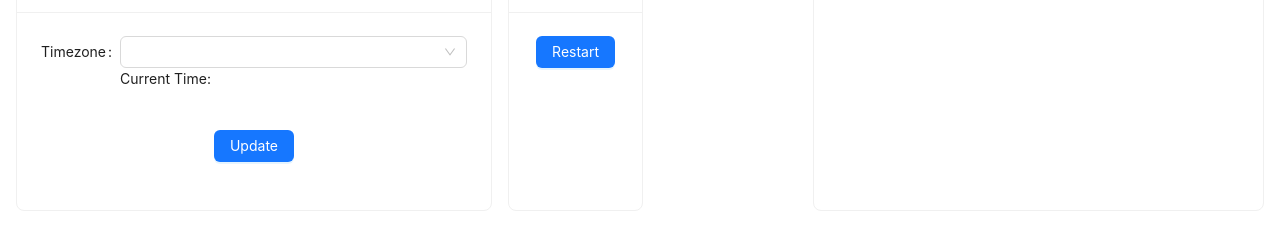
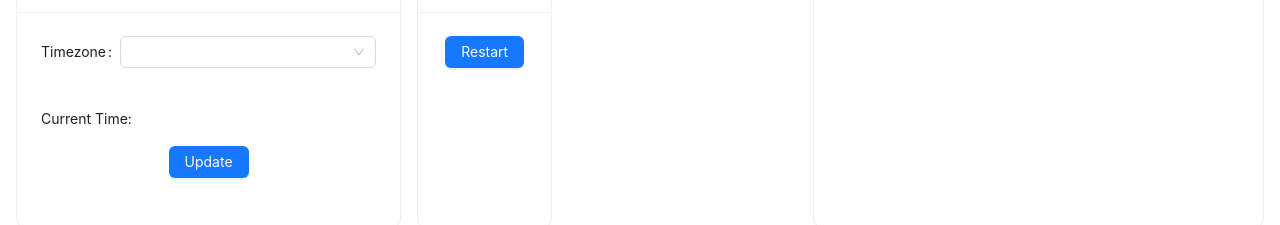
Before and after one commit to AfterAILab/flaps-esp, a React (Vite) app in the folder web/: page / in a window 1280 px wide. Shown: the part 532-757 px from the top of the page. Built offline with nearby package versions, Linux system fonts and the light colour scheme; no server answers.

Commit message:
Remove timezones that does not work with the library

```diff
--- a/web/src/App.tsx
+++ b/web/src/App.tsx
@@ -174,6 +174,7 @@ export default function App() {
 	}
 
 	async function handleMiscFormSubmit(miscFormValues: MiscValues) {
+		console.log(`misc post. Input: ${stringify(miscFormValues)}`)
 		const response = await fetch('/misc', {
 			method: 'POST',
 			body: stringify(miscFormValues),
@@ -294,8 +295,8 @@ export default function App() {
 										showSearch
 										options={tzIdentifiers.map((value) => ({ value, label: value }))}
 									/>
-									<Typography.Text>Current Time: {clock.clock}</Typography.Text>
 								</Form.Item>
+								<Typography.Text>Current Time: {clock.clock}</Typography.Text>
 								<Form.Item className='self-center'>
 									<Button type="primary" htmlType="submit">Update</Button>
 								</Form.Item>
--- a/web/src/tzIdentifiers.ts
+++ b/web/src/tzIdentifiers.ts
@@ -58,19 +58,6 @@ export const tzIdentifiers: string[] = [
     "America/Anguilla",
     "America/Antigua",
     "America/Araguaina",
-    "America/Argentina/Buenos_Aires",
-    "America/Argentina/Catamarca",
-    "America/Argentina/ComodRivadavia",
-    "America/Argentina/Cordoba",
-    "America/Argentina/Jujuy",
-    "America/Argentina/La_Rioja",
-    "America/Argentina/Mendoza",
-    "America/Argentina/Rio_Gallegos",
-    "America/Argentina/Salta",
-    "America/Argentina/San_Juan",
-    "America/Argentina/San_Luis",
-    "America/Argentina/Tucuman",
-    "America/Argentina/Ushuaia",
     "America/Aruba",
     "America/Asuncion",
     "America/Atikokan",
@@ -126,22 +113,12 @@ export const tzIdentifiers: string[] = [
     "America/Halifax",
     "America/Havana",
     "America/Hermosillo",
-    "America/Indiana/Indianapolis",
-    "America/Indiana/Knox",
-    "America/Indiana/Marengo",
-    "America/Indiana/Petersburg",
-    "America/Indiana/Tell_City",
-    "America/Indiana/Vevay",
-    "America/Indiana/Vincennes",
-    "America/Indiana/Winamac",
     "America/Indianapolis",
     "America/Inuvik",
     "America/Iqaluit",
     "America/Jamaica",
     "America/Jujuy",
     "America/Juneau",
-    "America/Kentucky/Louisville",
-    "America/Kentucky/Monticello",
     "America/Knox_IN",
     "America/Kralendijk",
     "America/La_Paz",
@@ -172,9 +149,6 @@ export const tzIdentifiers: string[] = [
     "America/Nipigon",
     "America/Nome",
     "America/Noronha",
-    "America/North_Dakota/Beulah",
-    "America/North_Dakota/Center",
-    "America/North_Dakota/New_Salem",
     "America/Nuuk",
     "America/Ojinaga",
     "America/Panama",
@@ -380,16 +354,8 @@ export const tzIdentifiers: string[] = [
     "Canada/Pacific",
     "Canada/Saskatchewan",
     "Canada/Yukon",
-    "CET",
     "Chile/Continental",
     "Chile/EasterIsland",
-    "CST6CDT",
-    "Cuba",
-    "EET",
-    "Egypt",
-    "Eire",
-    "EST",
-    "EST5EDT",
     "Etc/GMT",
     "Etc/GMT+0",
     "Etc/GMT+1",
@@ -420,11 +386,6 @@ export const tzIdentifiers: string[] = [
     "Etc/GMT-8",
     "Etc/GMT-9",
     "Etc/GMT0",
-    "Etc/Greenwich",
-    "Etc/UCT",
-    "Etc/Universal",
-    "Etc/UTC",
-    "Etc/Zulu",
     "Europe/Amsterdam",
     "Europe/Andorra",
     "Europe/Astrakhan",
@@ -489,17 +450,6 @@ export const tzIdentifiers: string[] = [
     "Europe/Zagreb",
     "Europe/Zaporozhye",
     "Europe/Zurich",
-    "Factory",
-    "GB",
-    "GB-Eire",
-    "GMT",
-    "GMT+0",
-    "GMT-0",
-    "GMT0",
-    "Greenwich",
-    "Hongkong",
-    "HST",
-    "Iceland",
     "Indian/Antananarivo",
     "Indian/Chagos",
     "Indian/Christmas",
@@ -511,21 +461,9 @@ export const tzIdentifiers: string[] = [
     "Indian/Mauritius",
     "Indian/Mayotte",
     "Indian/Reunion",
-    "Iran",
-    "Israel",
-    "Jamaica",
-    "Japan",
-    "Kwajalein",
-    "Libya",
-    "MET",
     "Mexico/BajaNorte",
     "Mexico/BajaSur",
     "Mexico/General",
-    "MST",
-    "MST7MDT",
-    "Navajo",
-    "NZ",
-    "NZ-CHAT",
     "Pacific/Apia",
     "Pacific/Auckland",
     "Pacific/Bougainville",
@@ -570,30 +508,5 @@ export const tzIdentifiers: string[] = [
     "Pacific/Wake",
     "Pacific/Wallis",
     "Pacific/Yap",
-    "Poland",
-    "Portugal",
-    "PRC",
-    "PST8PDT",
-    "ROC",
-    "ROK",
-    "Singapore",
-    "Turkey",
-    "UCT",
-    "Universal",
-    "US/Alaska",
-    "US/Aleutian",
-    "US/Arizona",
-    "US/Central",
-    "US/East-Indiana",
-    "US/Eastern",
-    "US/Hawaii",
-    "US/Indiana-Starke",
-    "US/Michigan",
-    "US/Mountain",
-    "US/Pacific",
-    "US/Samoa",
     "UTC",
-    "W-SU",
-    "WET",
-    "Zulu"
   ]
```
Also changed, not shown: 1 other file (tests, documents, lock files or other folders).
